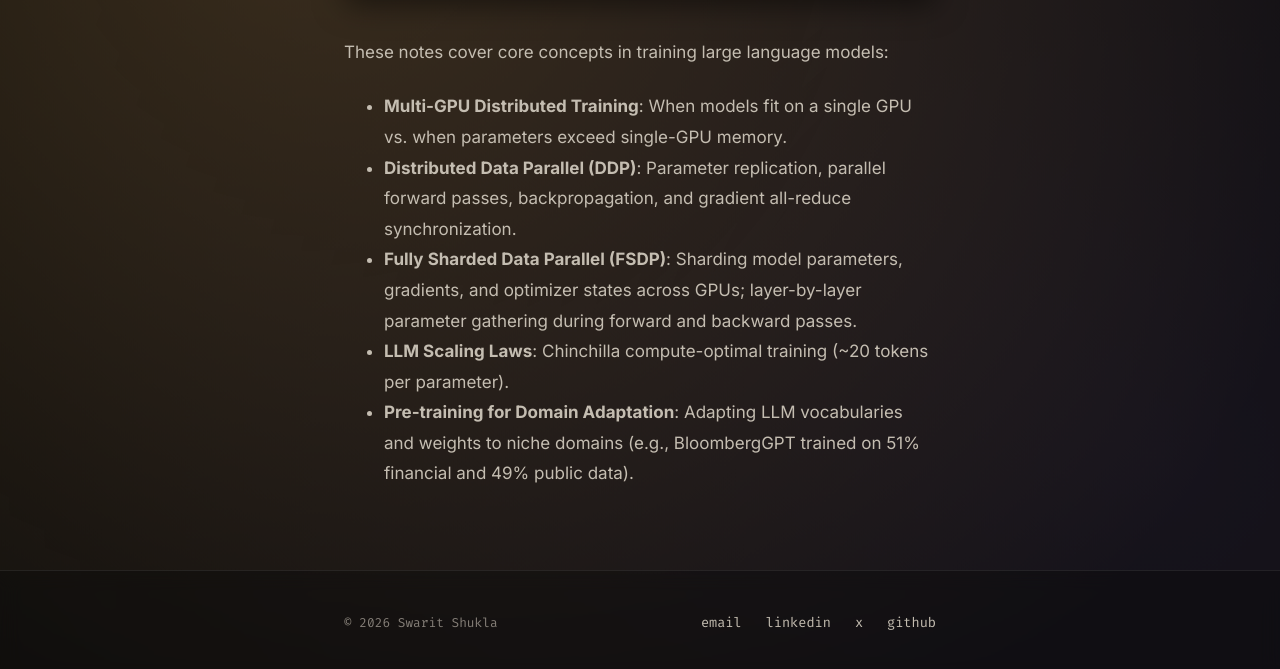
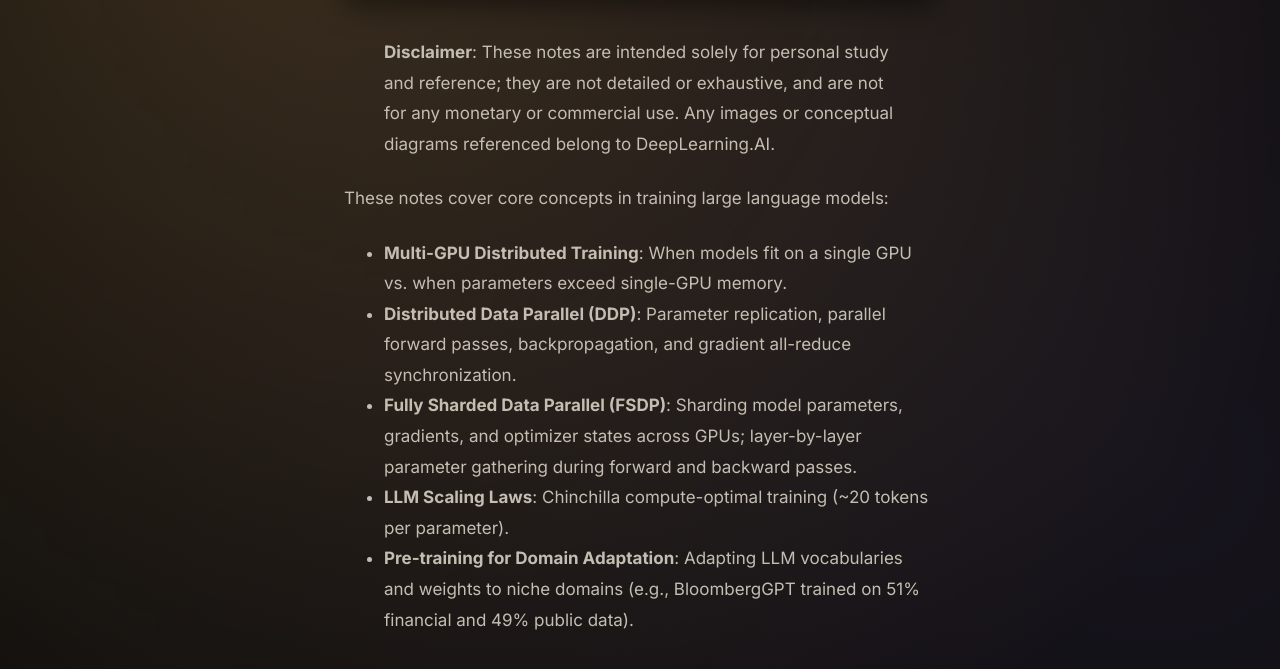
Before and after one commit to SWARITSHUKLA/SWARITSHUKLA.github.io, a Jekyll site: the page built from _notes/2026-10-27-LLM-pre-training-and-scaling-laws.md, in a window 1280 px wide and 900 px high, scrolled down 1117 px, cut to the strip 218-887 px from the top of the window. Built offline with Jekyll 4.4.1, drawn with Linux system fonts in a browser that asks for light colours.

Commit message:
Added disclaimer

```diff
--- a/_notes/2026-10-27-LLM-pre-training-and-scaling-laws.md
+++ b/_notes/2026-10-27-LLM-pre-training-and-scaling-laws.md
@@ -8,6 +8,8 @@ pages: 3
 description: "Notes on LLM pre-training pipelines, multi-GPU distributed training with DDP vs. FSDP, Chinchilla scaling laws, and pre-training for domain adaptation."
 ---
 
+> **Disclaimer**: These notes are intended solely for personal study and reference; they are not detailed or exhaustive, and are not for any monetary or commercial use. Any images or conceptual diagrams referenced belong to DeepLearning.AI.
+
 These notes cover core concepts in training large language models:
 
 - **Multi-GPU Distributed Training**: When models fit on a single GPU vs. when parameters exceed single-GPU memory.
```
